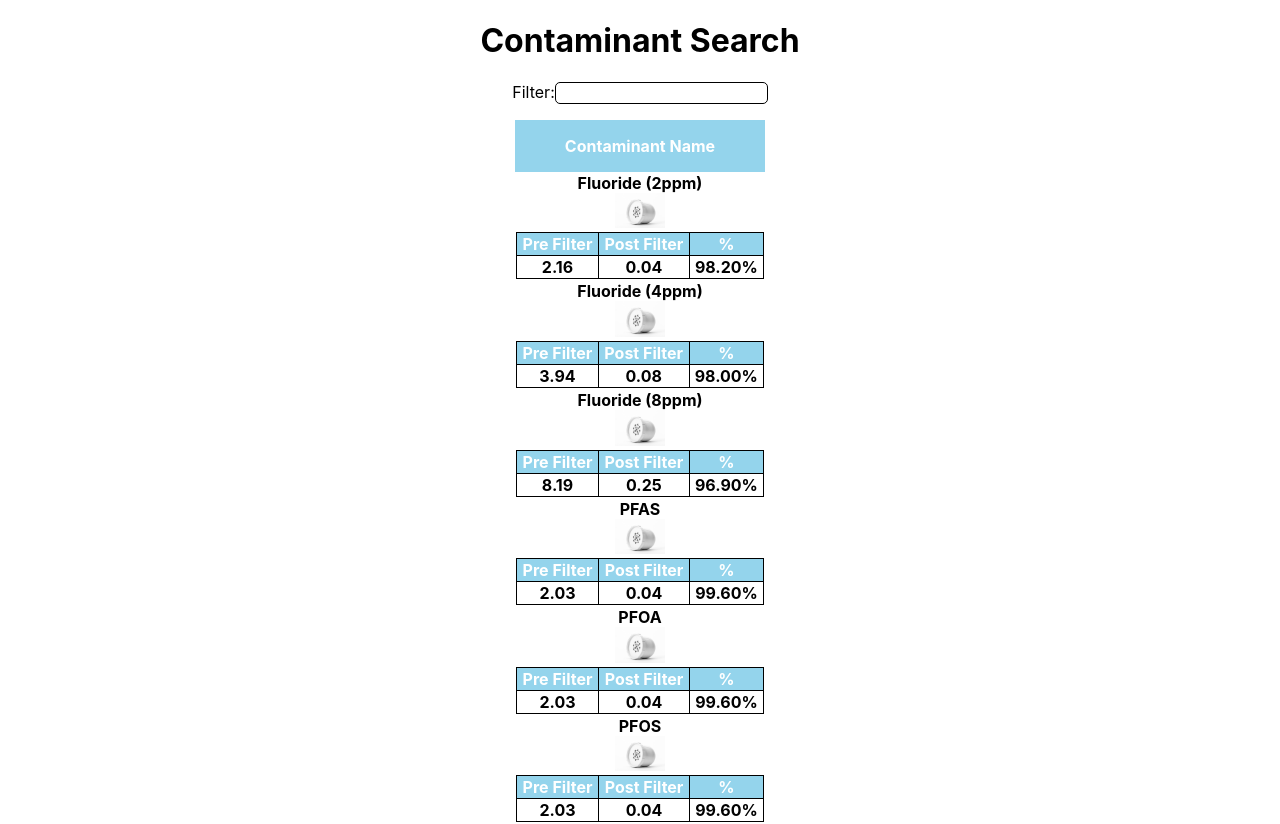
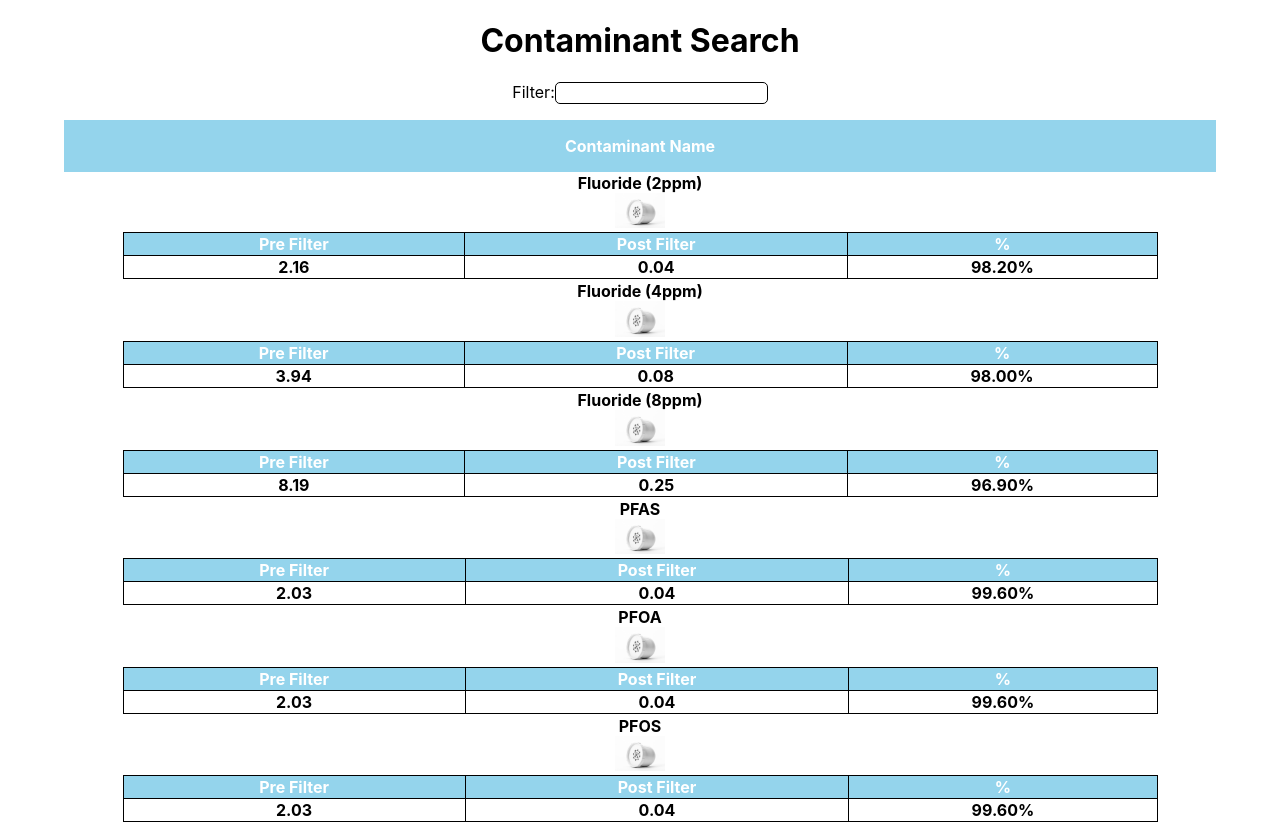
Before and after one commit to heardMan/cf-contam-search, a React (Create React App) app: page / in a window 1280 px wide. Shown: the top 824 px of the page. Built offline with nearby package versions, Linux system fonts and the light colour scheme.

Commit message:
updated styling

```diff
--- a/package.json
+++ b/package.json
@@ -33,6 +33,5 @@
       "last 1 firefox version",
       "last 1 safari version"
     ]
-  },
-  "homepage": "https://heardman.github.io/cf-contam-search"
+  }
 }
--- a/src/App.css
+++ b/src/App.css
@@ -20,6 +20,7 @@
     margin-left:auto;
     border-collapse: collapse;
     font-weight: 700;
+    width:90%;
 
 }
 #resultsTable thead {
```
Also changed, not shown: 16 other files (tests, documents, lock files or other folders).
